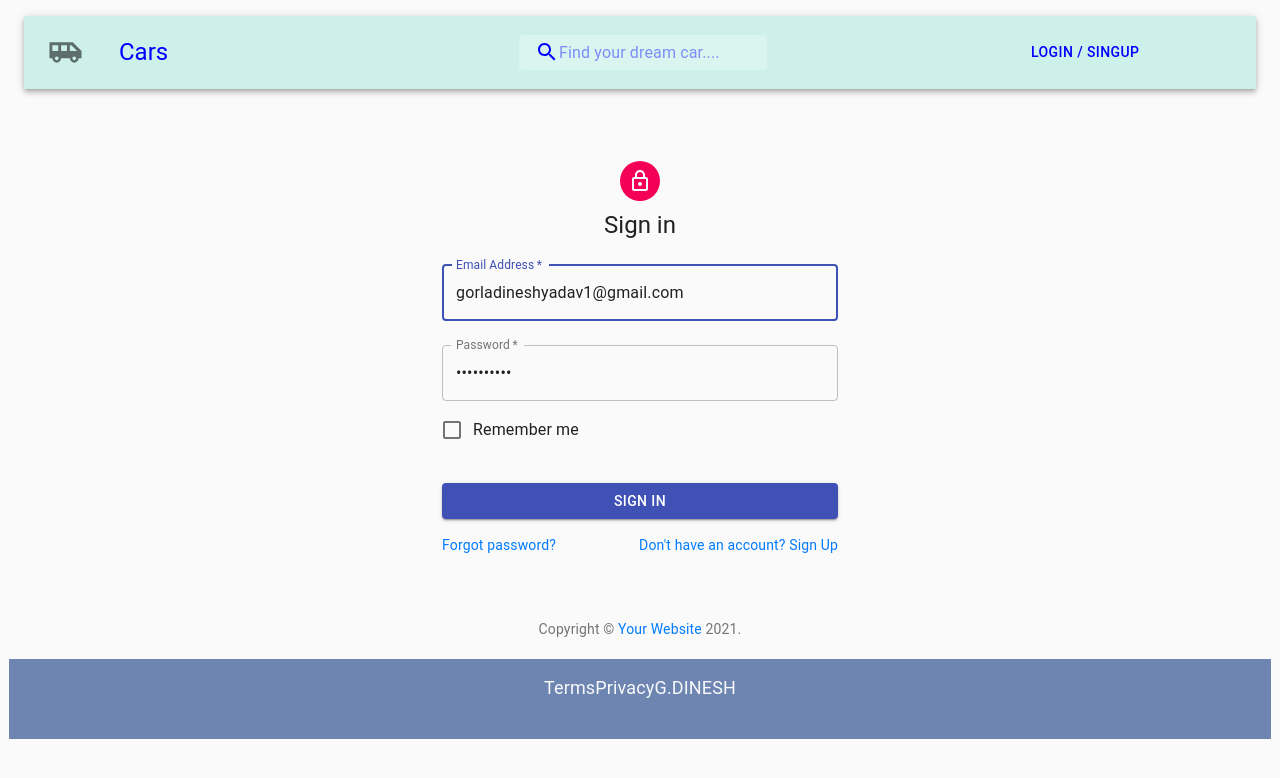
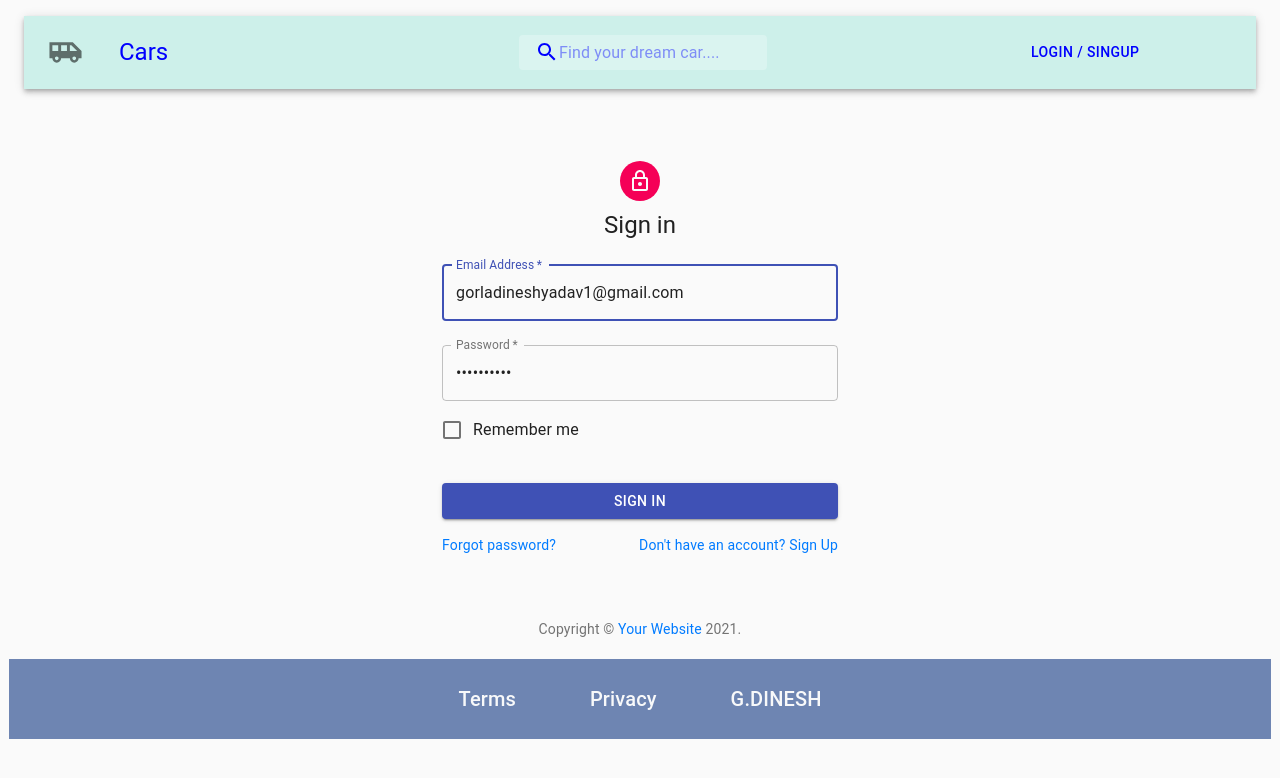
Before and after one commit to gorla1/Product2, a React (Create React App) app: page /signin in a window 1280 px wide. Shown: the top 778 px of the page. Built offline with nearby package versions, Linux system fonts and the light colour scheme.

Commit message:
REDUX footer

```diff
--- a/src/components/Footer.js
+++ b/src/components/Footer.js
@@ -1,5 +1,6 @@
 import React from "react"
 import { Link } from "react-router-dom"
+import { Typography } from "@material-ui/core"
 class Footer extends React.Component {
     render() {
         return (
@@ -9,15 +10,15 @@ class Footer extends React.Component {
 
 
                         <div className="col" >
-                            <ul className="nav justify-content-center m-3">
-                                <li className="nav-item" style={{color:'white'}}>
-                                    <Link to='#' className="text-light">Terms</Link>
+                            <ul className="nav justify-content-center mt-4">
+                                <li className="nav-item " style={{color:'white', marginLeft:'3%', marginRight:'3%'}}>
+                                    <Link to='#' className="text-light"><Typography variant='h6'>Terms</Typography></Link>
                                 </li>
-                                <li className="nav-item">
-                                <Link to='#' className="text-light">Privacy</Link>
+                                <li className="nav-item" style={{color:'white', marginLeft:'3%', marginRight:'3%'}}>
+                                <Link to='#' className="text-light"><Typography variant='h6'>Privacy</Typography></Link>
                                 </li>
-                                <li className="nav-item">
-                                <Link to='https://github.com/gorla1/Product2/tree/gh-pages' className="text-light">G.DINESH</Link>
+                                <li className="nav-item" style={{color:'white', marginLeft:'3%', marginRight:'3%'}}>
+                                <a href="https://github.com/gorla1/Product2/tree/gh-pages" className="text-light"><Typography variant='h6'>G.DINESH</Typography></a>
                                 </li>
                             </ul>
 
```
